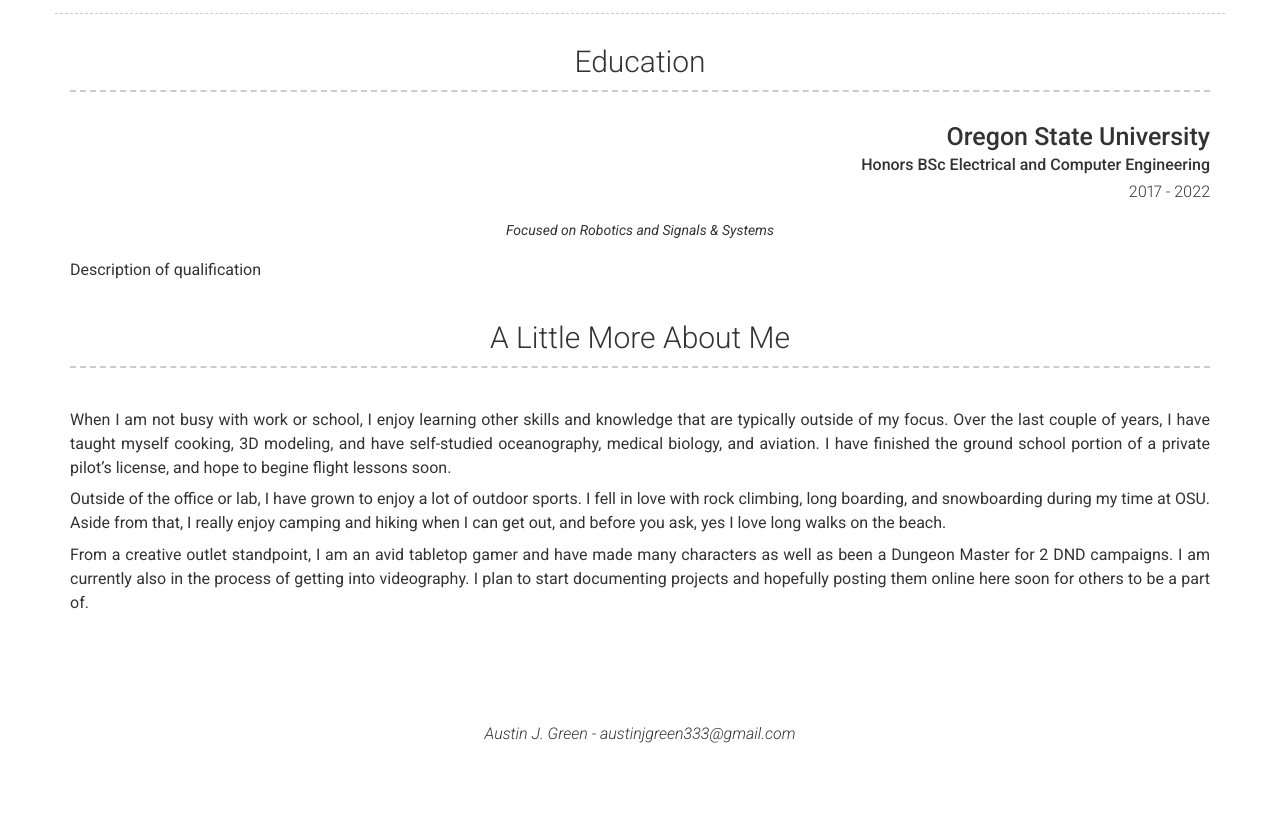
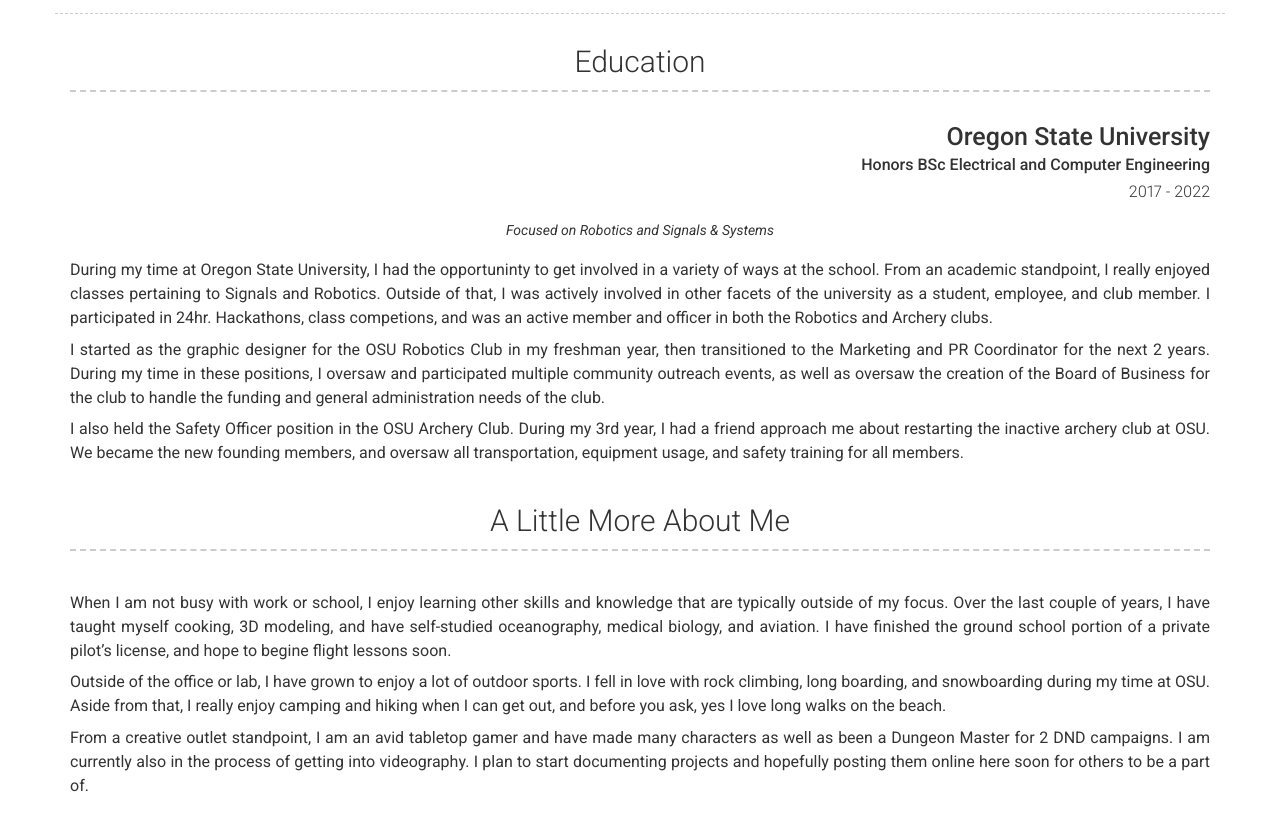
Before and after one commit to AustinJGreen333/AustinJGreen333.github.io, a Jekyll site: the page built from index.md, in a window 1280 px wide and 900 px high, scrolled down 2420 px. Shown: the top 831 px of the window. Built offline with Jekyll 4.4.1, drawn with Linux system fonts in a browser that asks for light colours; nearby versions of some CDN libraries; before the commit the page ends 3174 px from its top, so only the background shows below that.

Commit message:
Added Education info

```diff
--- a/_config.yml
+++ b/_config.yml
@@ -147,7 +147,11 @@ content:
         quote: >
           Focused on Robotics and Signals & Systems
         description: | # this will include new lines to allow paragraphs
-          Description of qualification
+          During my time at Oregon State University, I had the opportuninty to get involved in a variety of ways at the school. From an academic standpoint, I really enjoyed classes pertaining to Signals and Robotics. Outside of that, I was actively involved in other facets of the university as a student, employee, and club member. I participated in 24hr. Hackathons, class competions, and was an active member and officer in both the Robotics and Archery clubs.
+
+          I started as the graphic designer for the OSU Robotics Club in my freshman year, then transitioned to the Marketing and PR Coordinator for the next 2 years. During my time in these positions, I oversaw and participated multiple community outreach events, as well as oversaw the creation of the Board of Business for the club to handle the funding and general administration needs of the club.
+
+          I also held the Safety Officer position in the OSU Archery Club. During my 3rd year, I had a friend approach me about restarting the inactive archery club at OSU. We became the new founding members, and oversaw all transportation, equipment usage, and safety training for all members.
   - title: A Little More About Me
     layout: text
     content: | # this will include new lines to allow paragraphs
```
